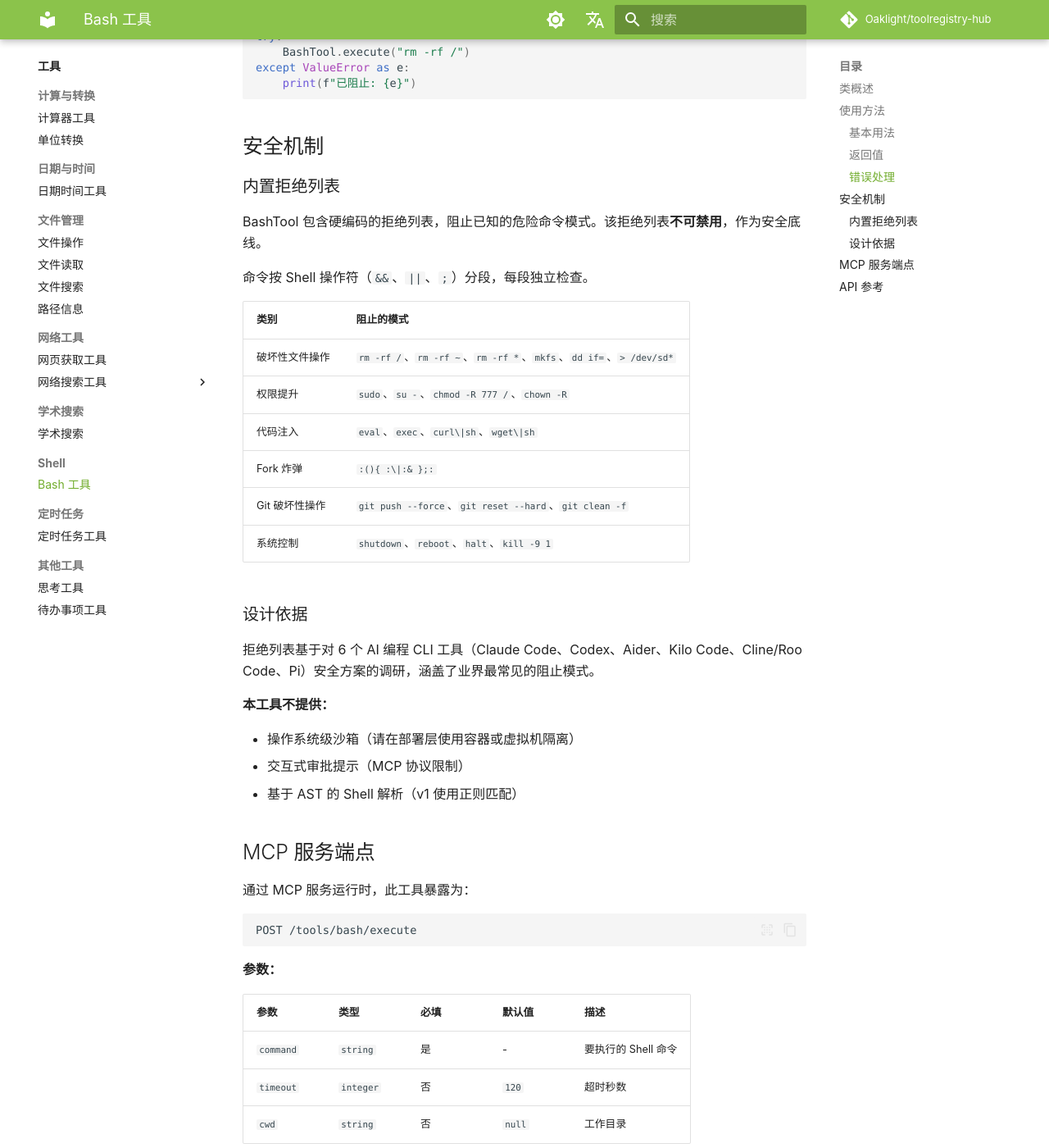
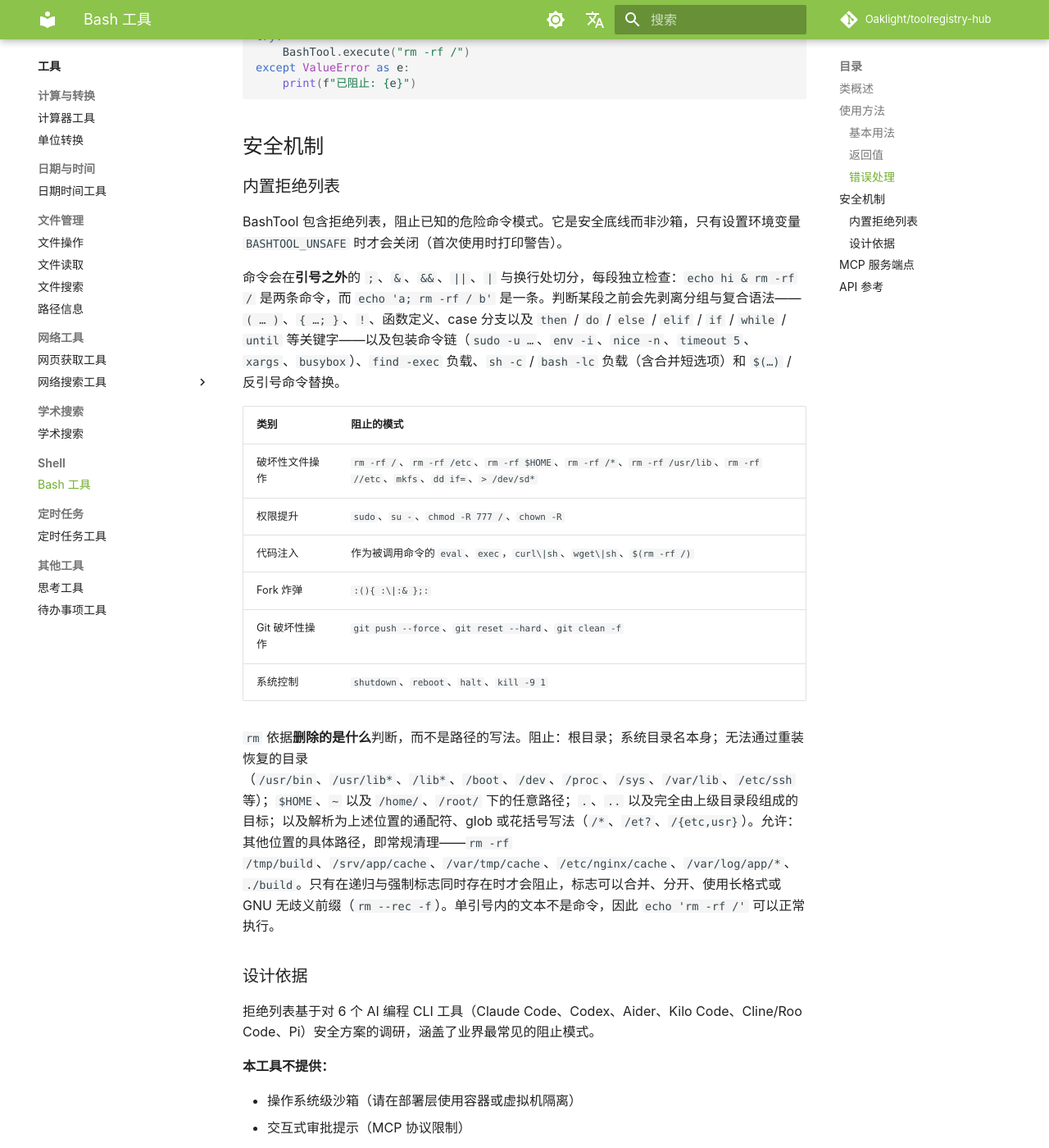
Before and after one commit to Oaklight/toolregistry-hub, an MkDocs documentation site: the page built from docs/tools/bash_tool.md, in a window 1280 px wide and 1400 px high, scrolled down 1478 px. Shown: the whole window at 82% size. Built offline with MkDocs 1.6.1 and Material for MkDocs 9.7.7, drawn with Linux system fonts in a browser that asks for light colours; some web fonts are replaced; comment, search, counter and statistics services are not loaded; some of the changed text lies outside the part shown.

Commit message:
docs: 说明结构化 rm 拒绝列表 (#6, bashtool 0.3.3)

```diff
--- a/docs/tools/bash_tool.md
+++ b/docs/tools/bash_tool.md
@@ -60,18 +60,20 @@ except ValueError as e:
 
 ### 内置拒绝列表
 
-BashTool 包含硬编码的拒绝列表，阻止已知的危险命令模式。该拒绝列表**不可禁用**，作为安全底线。
+BashTool 包含拒绝列表，阻止已知的危险命令模式。它是安全底线而非沙箱，只有设置环境变量 `BASHTOOL_UNSAFE` 时才会关闭（首次使用时打印警告）。
 
-命令按 Shell 操作符（`&&`、`||`、`;`）分段，每段独立检查。
+命令会在**引号之外**的 `;`、`&`、`&&`、`||`、`|` 与换行处切分，每段独立检查：`echo hi & rm -rf /` 是两条命令，而 `echo 'a; rm -rf / b'` 是一条。判断某段之前会先剥离分组与复合语法——`( … )`、`{ …; }`、`!`、函数定义、case 分支以及 `then` / `do` / `else` / `elif` / `if` / `while` / `until` 等关键字——以及包装命令链（`sudo -u …`、`env -i`、`nice -n`、`timeout 5`、`xargs`、`busybox`）、`find -exec` 负载、`sh -c` / `bash -lc` 负载（含合并短选项）和 `$(…)` / 反引号命令替换。
 
 | 类别 | 阻止的模式 |
 |----------|-----------------|
-| 破坏性文件操作 | `rm -rf /`、`rm -rf ~`、`rm -rf *`、`mkfs`、`dd if=`、`> /dev/sd*` |
+| 破坏性文件操作 | `rm -rf /`、`rm -rf /etc`、`rm -rf $HOME`、`rm -rf /*`、`rm -rf /usr/lib`、`rm -rf //etc`、`mkfs`、`dd if=`、`> /dev/sd*` |
 | 权限提升 | `sudo`、`su -`、`chmod -R 777 /`、`chown -R` |
-| 代码注入 | `eval`、`exec`、`curl\|sh`、`wget\|sh` |
+| 代码注入 | 作为被调用命令的 `eval`、`exec`，`curl\|sh`、`wget\|sh`、`$(rm -rf /)` |
 | Fork 炸弹 | `:(){ :\|:& };:` |
 | Git 破坏性操作 | `git push --force`、`git reset --hard`、`git clean -f` |
 | 系统控制 | `shutdown`、`reboot`、`halt`、`kill -9 1` |
+
+`rm` 依据**删除的是什么**判断，而不是路径的写法。阻止：根目录；系统目录名本身；无法通过重装恢复的目录（`/usr/bin`、`/usr/lib*`、`/lib*`、`/boot`、`/dev`、`/proc`、`/sys`、`/var/lib`、`/etc/ssh` 等）；`$HOME`、`~` 以及 `/home/`、`/root/` 下的任意路径；`.`、`..` 以及完全由上级目录段组成的目标；以及解析为上述位置的通配符、glob 或花括号写法（`/*`、`/et?`、`/{etc,usr}`）。允许：其他位置的具体路径，即常规清理——`rm -rf /tmp/build`、`/srv/app/cache`、`/var/tmp/cache`、`/etc/nginx/cache`、`/var/log/app/*`、`./build`。只有在递归与强制标志同时存在时才会阻止，标志可以合并、分开、使用长格式或 GNU 无歧义前缀（`rm --rec -f`）。单引号内的文本不是命令，因此 `echo 'rm -rf /'` 可以正常执行。
 
 ### 设计依据
 
@@ -81,7 +83,7 @@ BashTool 包含硬编码的拒绝列表，阻止已知的危险命令模式。
 
 - 操作系统级沙箱（请在部署层使用容器或虚拟机隔离）
 - 交互式审批提示（MCP 协议限制）
-- 基于 AST 的 Shell 解析（v1 使用正则匹配）
+- 基于 AST 的 Shell 解析：`rm`、`eval`、`exec` 按结构判断，其余按模式匹配。只能由 Shell 解析的目标无法覆盖——受保护目录的相对写法（`rm -rf usr/lib`，因为不知道工作目录）以及仅在运行时存在的值（`rm -rf "$VAR"`、`for d in /; do rm -rf $d; done`）。
 
 ## MCP 服务端点
 
```
Also changed, not shown: docs/changelog.md (+1 -0 lines).
